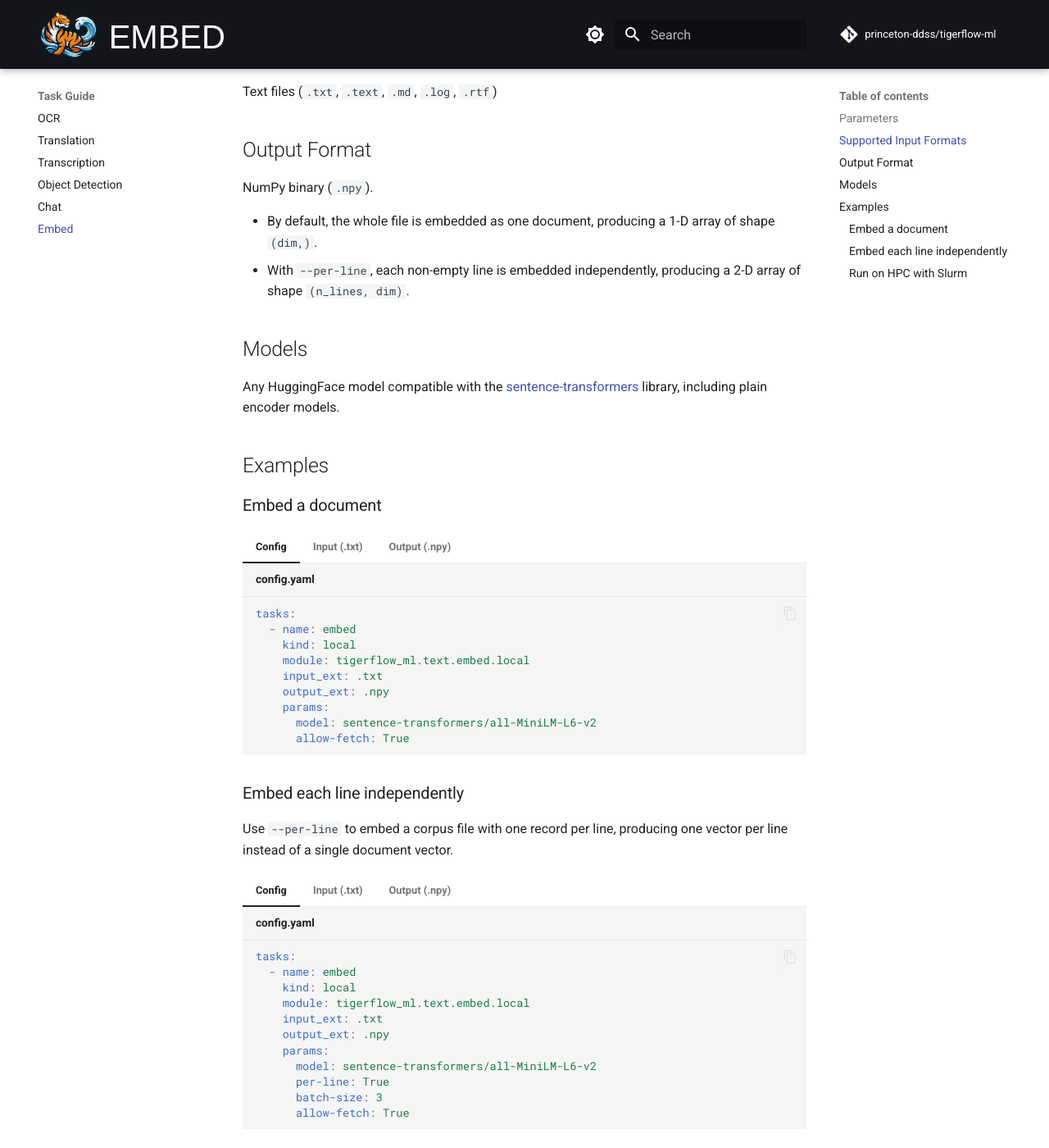
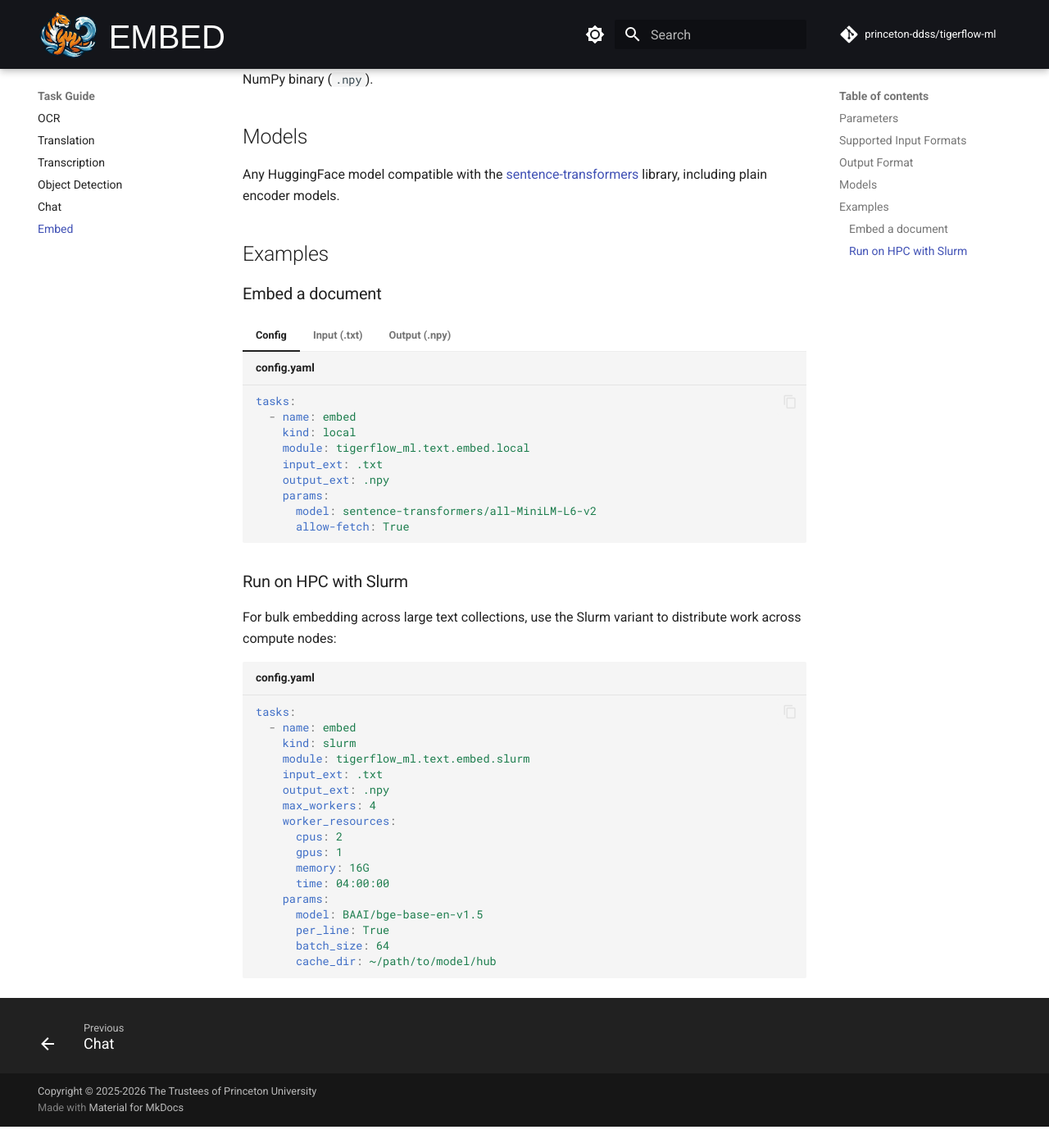
Before and after one commit to princeton-ddss/tigerflow-ml, an MkDocs documentation site: the page built from docs/mkdocs/tasks/embed.md, in a window 1280 px wide and 1400 px high, scrolled down 1093 px. Shown: the whole window at 82% size. Built offline with MkDocs 1.6.1 and Material for MkDocs 9.7.7, drawn with Linux system fonts in a browser that asks for light colours; some web fonts are replaced; comment, search, counter and statistics services are not loaded; the version menu is left out; after the commit the page ends 2467 px from its top, so only the background shows below that; some of the changed text lies outside the part shown.

Commit message:
feat(embed)!: remove per-line param

````diff
--- a/docs/mkdocs/tasks/embed.md
+++ b/docs/mkdocs/tasks/embed.md
@@ -12,8 +12,6 @@
 | `--device`          | `auto`             | Device to use (`cuda`, `cpu`, or `auto`)                                                                            |
 | `--allow-fetch`     | `--no-allow-fetch` | Allow downloads from HuggingFace Hub (network access required)                                                     |
 | `--seed`            | `42`               | The seed to set for more reproducible behavior                                                                     |
-| `--per-line`        | `--no-per-line`    | Embed each non-empty line of the input file independently, producing one vector per line instead of a single vector for the whole file |
-| `--batch-size`      | `32`               | Number of lines encoded per batch when `--per-line` is set                                                         |
 | `--prompt`          |                    | Raw text prepended to each input before encoding (e.g. `query: `). Mutually exclusive with `--prompt-name`         |
 | `--prompt-name`     |                    | Name of a prompt predefined in the model's config (e.g. `query` or `passage` for e5/bge models). Mutually exclusive with `--prompt` |
 | `--normalize`       | `--no-normalize`   | Whether to normalize returned vectors to have length 1                                                             |
@@ -26,9 +24,6 @@
 ## Output Format
 
 NumPy binary (`.npy`).
-
-- By default, the whole file is embedded as one document, producing a 1-D array of shape `(dim,)`.
-- With `--per-line`, each non-empty line is embedded independently, producing a 2-D array of shape `(n_lines, dim)`.
 
 ## Models
 
@@ -62,39 +57,6 @@
 
     A single vector of shape `(384,)`.
 
-### Embed each line independently
-
-Use `--per-line` to embed a corpus file with one record per line, producing one vector per line instead of a single document vector.
-
-=== "Config"
-
-    ```yaml title="config.yaml"
-    tasks:
-      - name: embed
-        kind: local
-        module: tigerflow_ml.text.embed.local
-        input_ext: .txt
-        output_ext: .npy
-        params:
-          model: sentence-transformers/all-MiniLM-L6-v2
-          per-line: True
-          batch-size: 3
-          allow-fetch: True
-    ```
-
-=== "Input (.txt)"
-
-    ```text title="corpus.txt"
-    The quick brown fox jumps over the lazy dog.
-    Princeton University is in New Jersey.
-    Embeddings map text to dense vectors.
-    ```
-
-=== "Output (.npy)"
-
-    An array of shape `(3, 384)` — one row per line.
-
-
 ### Run on HPC with Slurm
 
 For bulk embedding across large text collections, use the Slurm variant to distribute work across compute nodes:
````
Also changed, not shown: 2 other files.
